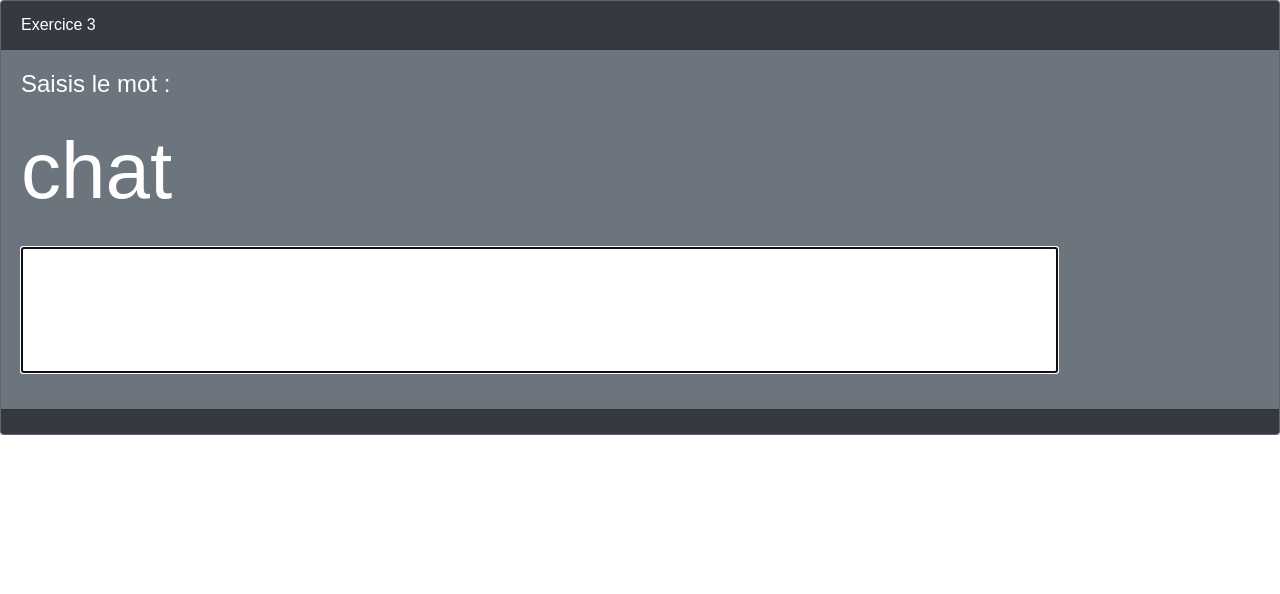
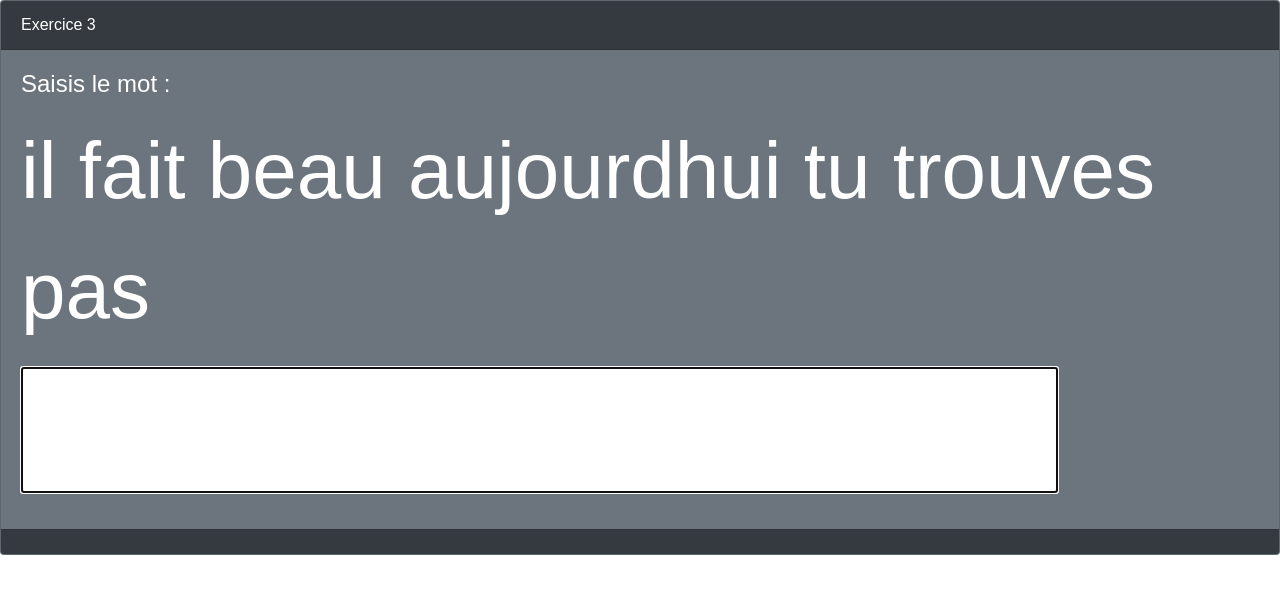
Before and after one commit to digital4better/cookeys, a Vue app: page /#/word_exercise in a window 1280 px wide. Shown: the top 594 px of the page. Built offline with nearby package versions, Linux system fonts and the light colour scheme; a web font is replaced by a local one.

Commit message:
allow speech interrupting

```diff
--- a/src/components/key_exercise.vue
+++ b/src/components/key_exercise.vue
@@ -119,8 +119,7 @@ export default {
     },
     async speak (oral) {
       if (synth.speaking) {
-        console.error('speechSynthesis.speaking')
-        await this.$nextTick()
+        synth.cancel()
       }
       if (oral !== '') {
         const utterThis = new SpeechSynthesisUtterance(oral)
--- a/src/components/letter_exercise.vue
+++ b/src/components/letter_exercise.vue
@@ -42,8 +42,6 @@
 import Clock from './clock.vue'
 
 var synth = window.speechSynthesis
-
-// var voices = []
 
 export default {
   components: { Clock },
@@ -121,8 +119,7 @@ export default {
     },
     async speak (oral) {
       if (synth.speaking) {
-        console.error('speechSynthesis.speaking')
-        await this.$nextTick()
+        synth.cancel()
       }
       if (oral !== '') {
         const utterThis = new SpeechSynthesisUtterance(oral)
--- a/src/components/word_exercise.vue
+++ b/src/components/word_exercise.vue
@@ -49,7 +49,7 @@ export default {
     return {
       word: '',
       value: '',
-      words: ['chat', 'jus'],
+      words: ['il fait beau aujourdhui tu trouves pas', 'jus'],
       attempts: 0, // nb total d'essais
       error: false,
       success: false,
@@ -124,11 +124,11 @@ export default {
     },
     async speak (oral) {
       if (synth.speaking) {
-        console.error('speechSynthesis.speaking')
-        await this.$nextTick()
+        synth.cancel()
       }
       if (oral !== '' && oral !== null) {
         const utterThis = new SpeechSynthesisUtterance(oral)
+
         utterThis.onend = function (event) {
           console.log('SpeechSynthesisUtterance.onend')
         }
```
